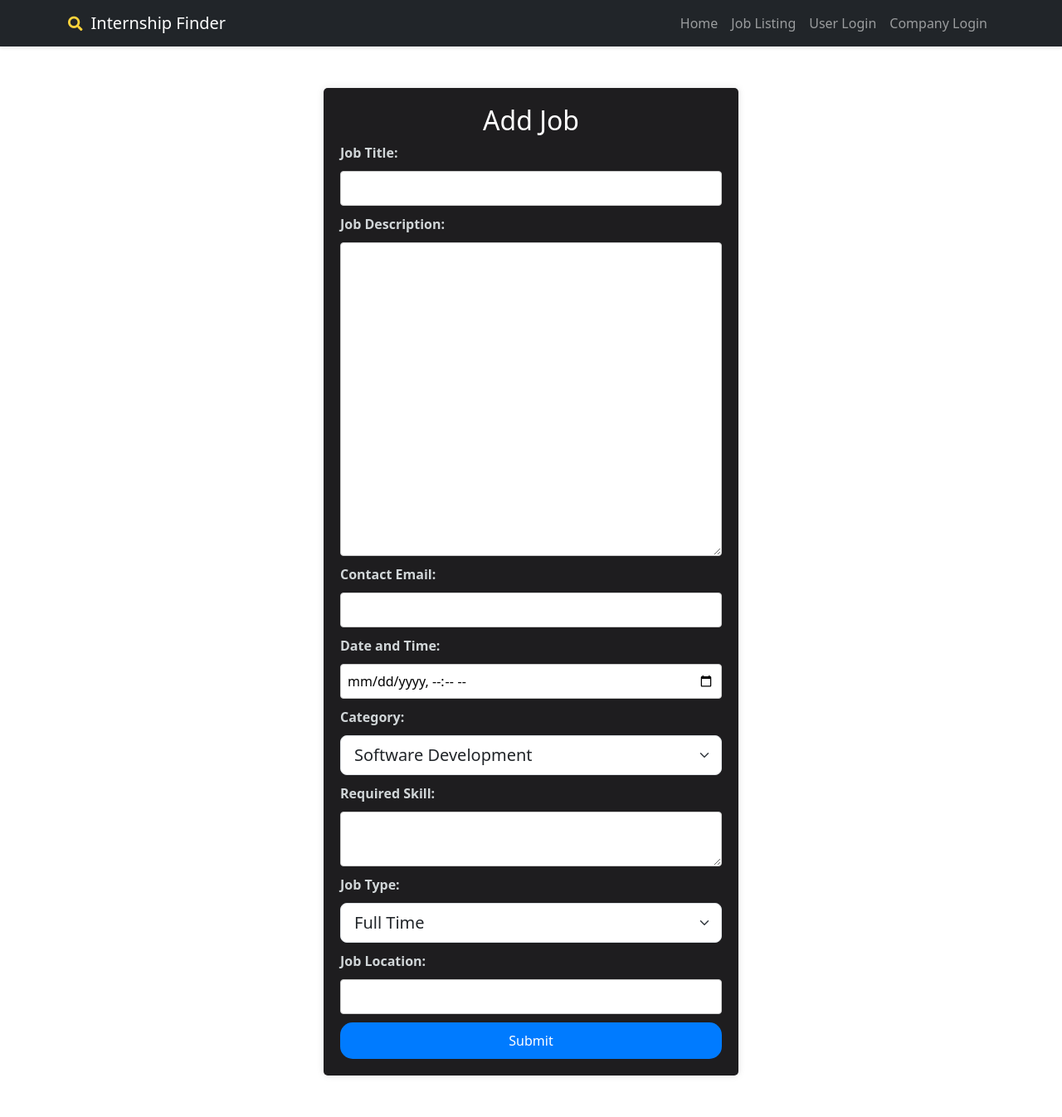
After one commit to pathumsameera12/internship-finder, a Django app: template finder/templates/add_job.html in a window 1280 px wide. The commit adds this page. Shown: the whole page at 83% size. Run offline with Django 4.2, Linux system fonts and the light colour scheme; the template is opened without the code that fills it, so the values that code supplies are empty; parts of the project's set-up code (start-up, migrations or seed data) failed here and were passed over.

Commit message:
add  "add_job,html"

```diff
--- /dev/null
+++ b/finder/templates/add_job.html
@@ -0,0 +1,121 @@
+{% extends 'basic.html' %}
+{% block title %} Add Job {% endblock %}
+{% block add_job %} active {% endblock %}
+
+{% block css %}
+
+<style>
+    body {
+      font-family: 'Arial', sans-serif;
+      background-color: #ebe9f3;
+      margin: 0;
+      padding: 0;
+    }
+
+    .form-container {
+      max-width: 500px;
+      margin: 50px auto;
+      background-color: #1e1d1f;
+      padding: 20px;
+      border-radius: 5px;
+      box-shadow: 0 0 10px rgba(0, 0, 0, 0.1);
+    }
+
+    h2 {
+      text-align: center;
+      color: #333;
+    }
+
+    form {
+      display: flex;
+      flex-direction: column;
+    }
+
+    label {
+      margin-bottom: 10px;
+      color: #d1d6d8;
+      font-weight: bold;
+      display: flex;
+      flex-direction: row;
+    }
+
+    input,
+    textarea,
+    select {
+      margin-bottom: 10px;
+      padding: 8px;
+      border: 1px solid #ccc;
+      border-radius: 4px;
+      box-sizing: border-box;
+    }
+
+    button {
+      background-color: #007BFF;
+      color: #fff;
+      padding: 10px;
+      border: none;
+      border-radius: 4px;
+      cursor: pointer;
+      border-radius: 15px;
+    }
+
+    button:hover {
+      background-color: #0056b3;
+    }
+  </style>
+
+
+{% endblock %}
+
+
+{% block body %}
+
+<div class="form-container">
+    <h2 style="color: white;">Add Job</h2>
+
+    <form method="POST">
+      {% csrf_token %}
+      <label for="title">Job Title:</label>
+      <input type="text" id="title" name="title" required>
+
+      <label for="description">Job Description:</label>
+      <textarea id="description" name="description" rows="15" required></textarea>
+
+      <label for="email">Contact Email:</label>
+      <input type="email" id="email" name="email" required>
+
+      <label for="time_date">Date and Time:</label>
+      <input type="datetime-local" id="time_date" name="time_date" required>
+
+      <label for="category">Category:</label>
+      <select id="category" name="category" class="form-select form-select-lg" required>
+        <option value="software">Software Development</option>
+        <option value="network">Networking</option>
+        <option value="web_design">Web Design</option>
+        <option value="data_science">Data Science</option>
+        <option value="digital_marketing">Digital Marketing</option>
+        <option value="graphic_design">Graphic Design</option>
+        <option value="hr">HR</option>
+
+      </select>
+
+      <label for="skill">Required Skill:</label>
+      <textarea id="skill" name="skill" required></textarea>
+
+
+      <label for="job_type">Job Type:</label>
+      <select id="job_type" name="job_type" class="form-select form-select-lg" required>
+        <option value="full_time">Full Time</option>
+        <option value="part_time">Part Time</option>
+        <!-- Add other job types as needed -->
+      </select>
+
+      <label for="location">Job Location:</label>
+      <input type="text" id="location" name="location" required>
+
+      <button type="submit">Submit</button>
+    </form>
+  </div>
+
+
+{% endblock %}
```
Also changed, not shown: finder/templates/basic.html (line endings or trailing spaces).
